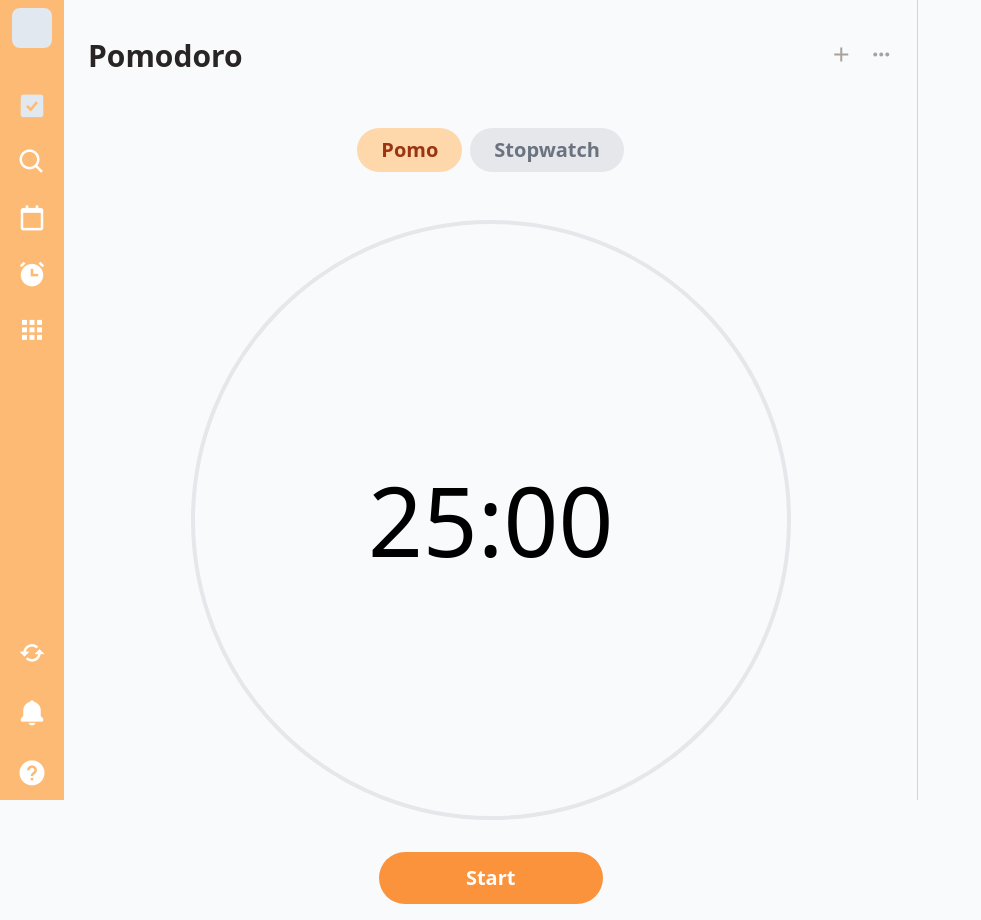
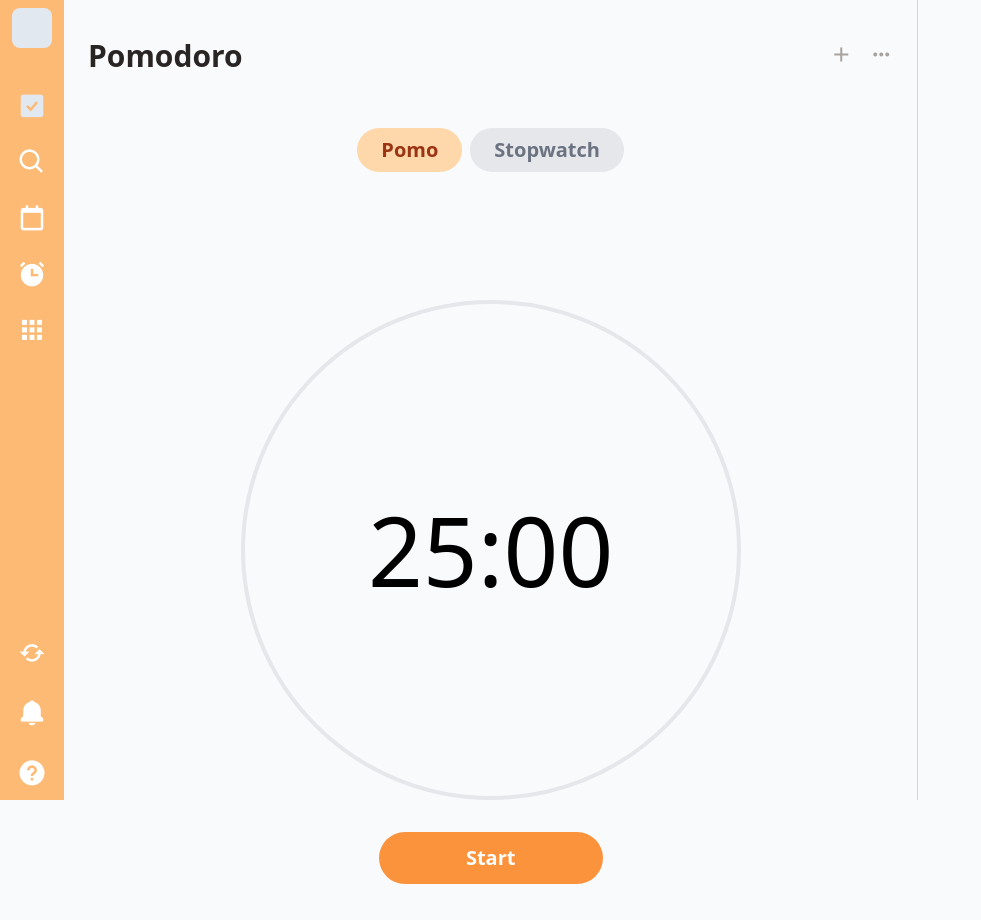
Before and after one commit to kirin58/TO_DO_LIST, a Vue app: page /Pomodoro in a window 1280 px wide. Shown: the whole page, without its empty margins (0-981 px from the left). Built offline with nearby package versions, Linux system fonts and the light colour scheme.

Commit message:
Update PomoLayout.vue

```diff
--- a/src/components/PomoLayout.vue
+++ b/src/components/PomoLayout.vue
@@ -18,7 +18,7 @@
         <!-- นาฬิกา Pomodoro หรือ Relax -->
         <div class="w-full flex flex-col items-center justify-center mt-12" v-if="!showRelaxModal">
             <div class="flex flex-col items-center">
-                <div class="flex items-center justify-center rounded-full border-4 border-gray-200 w-[600px] h-[600px] mb-8">
+                <div class="flex items-center justify-center rounded-full border-4 border-gray-200 w-[500px] h-[500px] mb-8 mt-20">
                     <span class="text-8xl font-light select-none">
                         {{ minutes < 10 ? '0' + minutes : minutes }}:{{ seconds < 10 ? '0' + seconds : seconds }}
                     </span>
```
